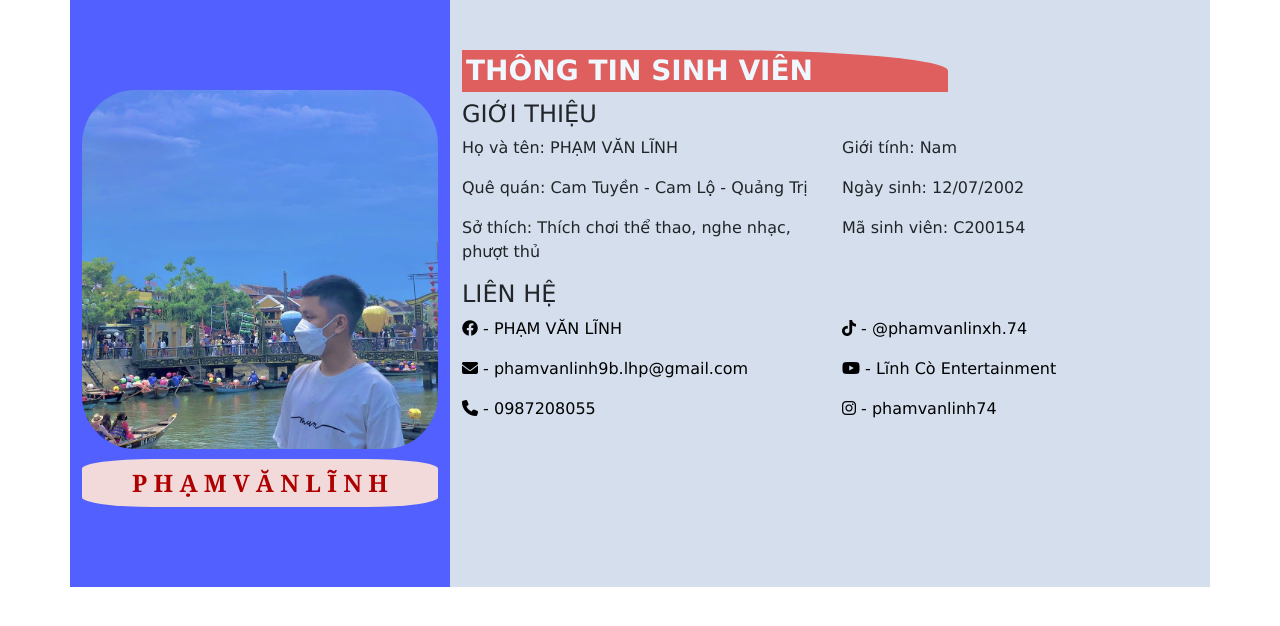
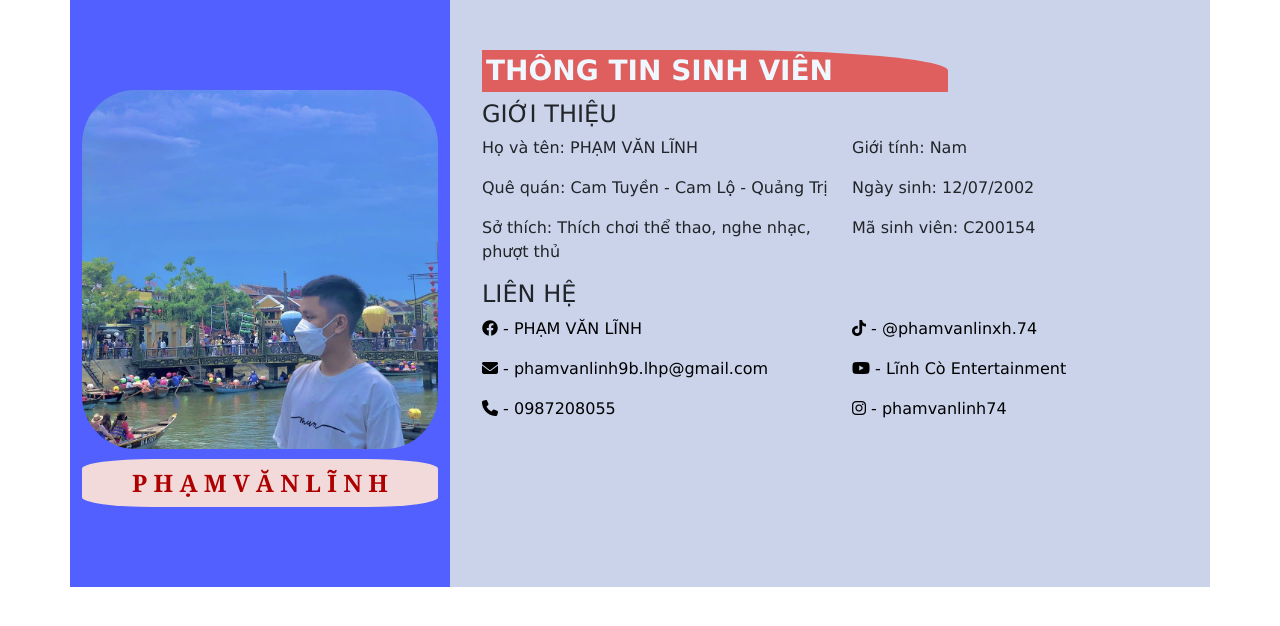
Before and after one commit to Phamvanlinh1207/baitap1, a plain HTML site: page index.html in a window 1280 px wide. Drawn offline with nearby package versions, Linux system fonts and the light colour scheme.

Commit message:
update css

```diff
--- a/css/style.css
+++ b/css/style.css
@@ -21,11 +21,11 @@ main .image_avt{
     background: rgb(81, 96, 254);
 }
 main .content{
-    background: rgb(212, 222, 236);
+    background: rgb(202, 211, 234);
     font-family: 'Lucida Sans', 'Lucida Sans Regular', 'Lucida Grande', 'Lucida Sans Unicode', Geneva, Verdana, sans-serif;
-
 }
 main .content h3{
+    margin-left: 20px;
     font-weight: bold;
     padding: 4px;
     margin-top: 50px;
@@ -38,3 +38,10 @@ main .content a{
     text-decoration: none;
     color: black;
 }
+
+main .content .gioi_thieu{
+    margin-left: 20px;
+}
+main .content .lien_he{
+    margin-left: 20px;
+}
```
